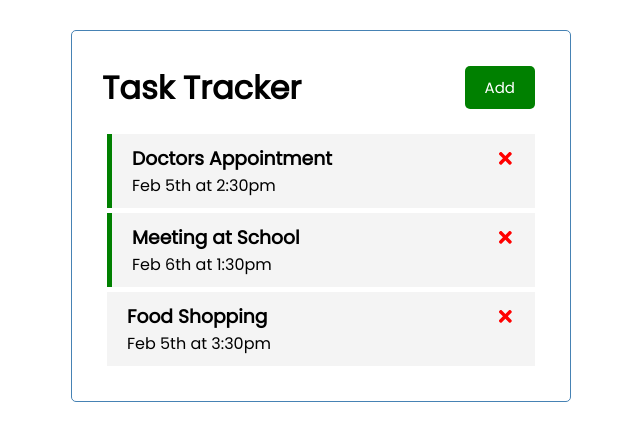
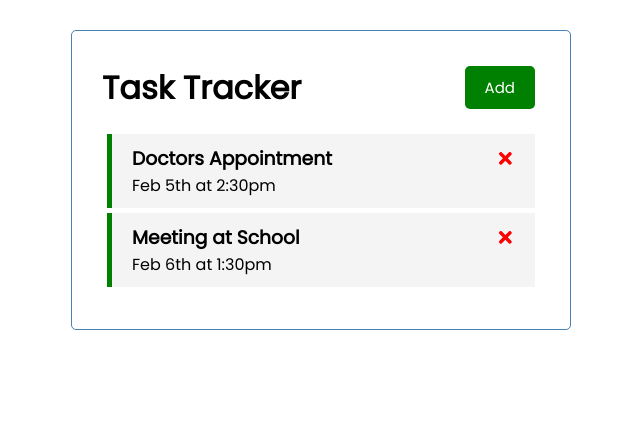
Before and after one commit to sserges/react-task-tracker, a React (Create React App) app: page / in a window 1280 px wide. Shown: the top 440 px of the page, without its empty margins (319-959 px from the left). Built offline with nearby package versions, Linux system fonts and the light colour scheme; data requests are answered from the project's data file.

Commit message:
Delete task from server

```diff
--- a/db.json
+++ b/db.json
@@ -11,12 +11,6 @@
       "text": "Meeting at School",
       "day": "Feb 6th at 1:30pm",
       "reminder": true
-    },
-    {
-      "id": 3,
-      "text": "Food Shopping",
-      "day": "Feb 5th at 3:30pm",
-      "reminder": false
     }
   ]
 }
--- a/src/App.js
+++ b/src/App.js
@@ -33,8 +33,14 @@ const App = () => {
   }
 
   // Delete Task
-  const deleteTask = (id) => {
-    setTasks(tasks.filter(task => task.id !== id))
+  const deleteTask = async (id) => {
+    // eslint-disable-next-line no-restricted-globals
+    if (confirm('Do you really want to delete this task?')) {
+      await fetch(`http://localhost:5000/tasks/${id}`, {
+        method: 'DELETE'
+      })
+      setTasks(tasks.filter(task => task.id !== id))
+    }
   }
 
   // Toggle Reminder
```
Also changed, not shown: 1 other file (tests, documents, lock files or other folders).
